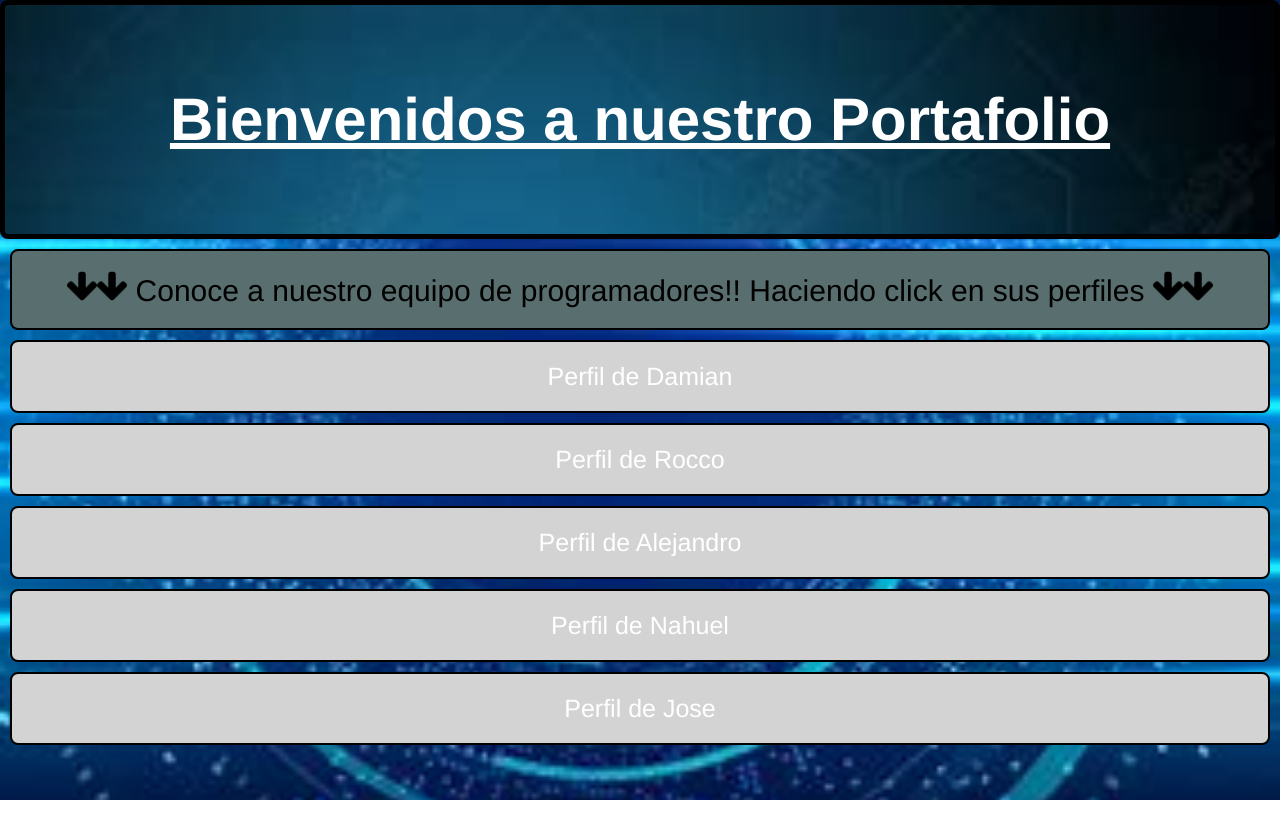
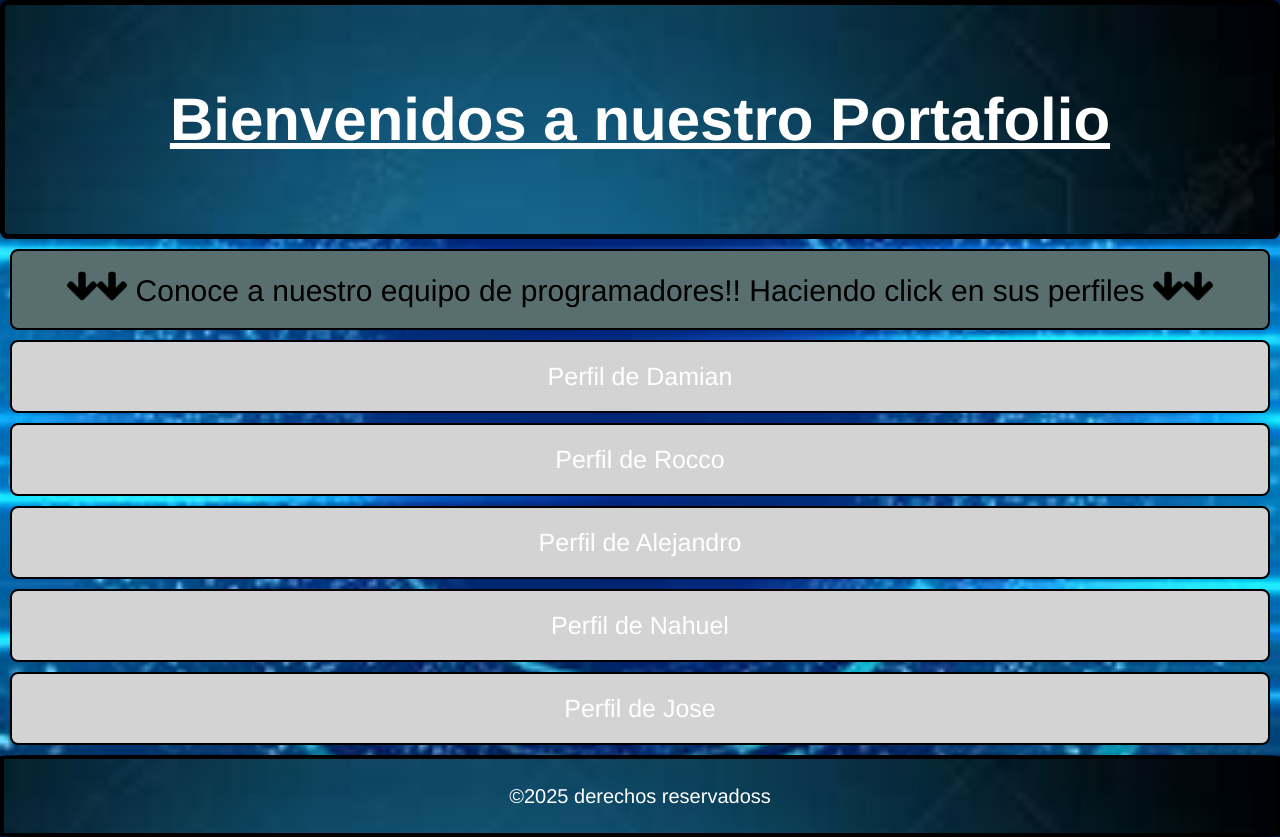
Before and after one commit to DamianXRT/ProgramacionWeb1, a plain HTML site: page PortafolioWeb/index.html in a window 1280 px wide. Before the commit the page ends 800 px from the top, so only its background shows below. Drawn offline with Linux system fonts and the light colour scheme.

Commit message:
agregado de pie de pagina

```diff
--- a/PortafolioWeb/estilos.css
+++ b/PortafolioWeb/estilos.css
@@ -29,7 +29,7 @@ h1{
 
 
 /* Estilo para el párrafo */
-p {
+#text {
     text-align: center;
     background-color: rgb(89, 110, 110);
     margin: 10px;
@@ -65,3 +65,19 @@ a:hover{/*Efecto sobre mouse*/
     text-align: center; /* Centra el enlace dentro del div */
     border-radius: 8px;
 }
+
+#pie_De_pag{
+
+    background-image: url(img/fondoh1.jpg);
+    background-repeat: no-repeat;
+    background-size: cover;
+    border: 4px solid black;
+    border-radius: 2%;
+    padding: 2%;
+
+}
+#texto{
+    color: rgb(255, 255, 255);
+    text-align: center;
+    font-size: 20px;
+}
--- a/PortafolioWeb/index.html
+++ b/PortafolioWeb/index.html
@@ -10,7 +10,7 @@
     <header>
 
         <h1>Bienvenidos a nuestro Portafolio</h1>
-        <p>
+        <p id="text">
             <img id="flechita" src="img/flecha.png"><img id="flechita" src="img/flecha.png">
             Conoce a nuestro equipo de programadores!! Haciendo click en sus perfiles
             <img id="flechita" src="img/flecha.png"><img id="flechita" src="img/flecha.png">
@@ -43,5 +43,9 @@
 
     </header>
 
+    <footer id="pie_De_pag"><!--Pie de pagina-->
+        <p id="texto">&copy;2025 derechos reservadoss</p>
+    </footer>
+
 </body>
 </html>
```
